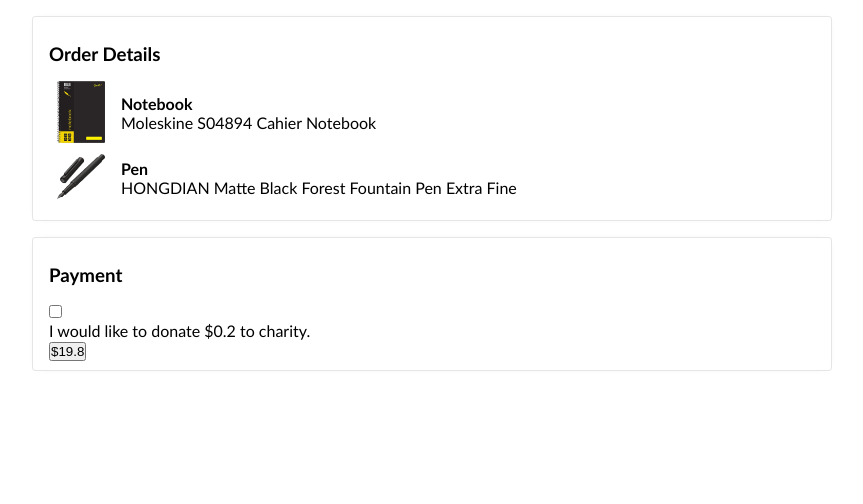
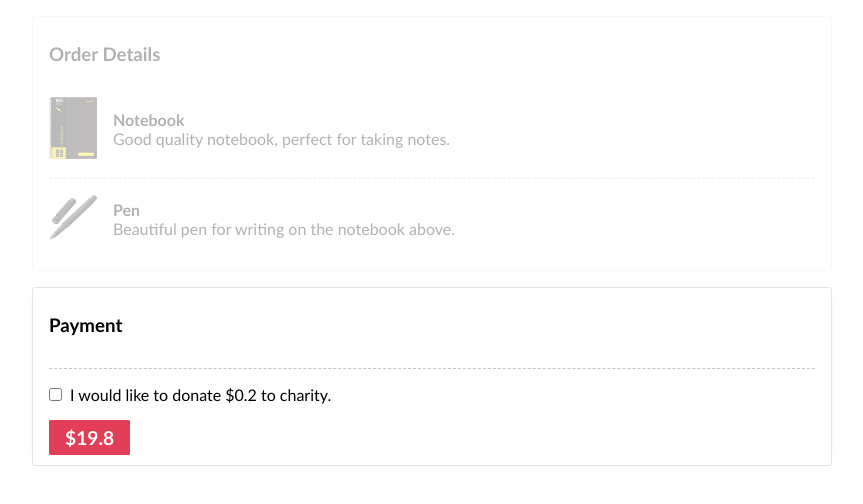
Before and after one commit to abruzzi/round-up-tdd, a React (Create React App) app: page / in a window 1280 px wide. Shown: the top 504 px of the page, without its empty margins (208-1071 px from the left). Built offline with nearby package versions, Linux system fonts and the light colour scheme; no server answers.

Commit message:
payment with network

```diff
--- a/public/index.html
+++ b/public/index.html
@@ -24,7 +24,7 @@
       work correctly both with client-side routing and a non-root public URL.
       Learn how to configure a non-root public URL by running `npm run build`.
     -->
-    <title>React App</title>
+    <title>Go Shopping</title>
   </head>
   <body>
     <noscript>You need to enable JavaScript to run this app.</noscript>
--- a/src/order/OrderDetails.tsx
+++ b/src/order/OrderDetails.tsx
@@ -4,7 +4,7 @@
 import './orderdetails.css'
 export const OrderDetails = () => {
   return (
-    <div className="container">
+    <div className="container orderContainer">
       <h3>Order Details</h3>
       <ul>
         <li className="flex item">
@@ -13,7 +13,7 @@
           </div>
           <div>
             <h4>Notebook</h4>
-            <p>Moleskine S04894 Cahier Notebook</p>
+            <p>Good quality notebook, perfect for taking notes.</p>
           </div>
         </li>
         <li className="flex item">
@@ -22,7 +22,7 @@
           </div>
           <div>
             <h4>Pen</h4>
-            <p>HONGDIAN Matte Black Forest Fountain Pen Extra Fine</p>
+            <p>Beautiful pen for writing on the notebook above.</p>
           </div>
         </li>
       </ul>
--- a/src/order/orderdetails.css
+++ b/src/order/orderdetails.css
@@ -1,3 +1,6 @@
+.orderContainer {
+  opacity: 0.3;
+}
 
 .flex {
   display: flex;
@@ -5,8 +8,9 @@
 }
 
 .item {
-  margin: 0.5rem;
+  padding-block: 1rem;
 }
+
 
 .item > div:nth-child(2) {
   margin-left: 1rem;
@@ -18,6 +22,12 @@
 
 li {
   list-style: none;
+  border-bottom: 1px dashed #c4c4c4;
+}
+
+
+.item:last-child {
+  border-bottom: 1px dotted transparent;
 }
 
 img {
--- /dev/null
+++ b/src/round-up/Payment.css
@@ -0,0 +1,35 @@
+.paymentButton {
+  font-family: "Gill Sans", "Ubuntu", sans-serif;
+  border: none;
+  padding: 0.4rem 1rem;
+  border-radius: 0.1rem;
+  background-color: #e23e57;
+  color: white;
+  font-weight: bold;
+  font-size: 1.2rem;
+}
+
+.paymentMethods label {
+  display: block;
+  margin-block: 0.4rem;
+}
+
+.paymentMethods label span {
+  margin-left: 0.4rem;
+}
+
+.paymentMethods {
+  padding-bottom: 1rem;
+  margin: 1rem 0;
+  border-bottom: 1px dashed #c4c4c4;
+}
+
+.donation {
+  margin-block: 1rem;
+}
+
+.donation label {
+  display: flex;
+  gap: 0.5rem;
+  align-items: center;
+}
--- a/src/round-up/Payment.tsx
+++ b/src/round-up/Payment.tsx
@@ -1,55 +1,43 @@
-import { useMemo, useState } from "react";
-import { useRoundUp } from "./useRoundUp";
+import "./Payment.css";
+import { usePaymentMethods } from "./usePaymentMethods";
+import { PaymentMethods } from "./PaymentMethods";
+import { useEffect, useState } from "react";
 
-function formatMessage(agreeToDonate: boolean, tip: number) {
-  return agreeToDonate
-    ? "Thanks for your donation."
-    : `I would like to donate $${tip} to charity.`;
-}
+export const Payment = ({ amount }: { amount: number }) => {
+  const [agreeToDonate, setAgreeToDonate] = useState<boolean>(false);
+  const [total, setTotal] = useState<number>(amount);
+  const [tip, setTip] = useState<number>(0);
 
-export const Payment = ({
-  amount,
-  methods = [],
-}: {
-  amount: number;
-  methods?: string[];
-}) => {
-  const [agreeToDonate, setAgreeToDonate] = useState<boolean>(false);
-  const { total, tip } = useRoundUp(amount, agreeToDonate);
+  useEffect(() => {
+    setTotal(agreeToDonate ? Math.floor(amount + 1) : amount);
+    setTip(parseFloat((Math.floor(amount + 1) - amount).toPrecision(2)));
+  }, [agreeToDonate, amount])
 
   const handleChange = () => {
     setAgreeToDonate((agreeToDonate) => !agreeToDonate);
   };
 
-  const paymentMethods = useMemo(() => {
-    if (methods.length > 0) {
-      const extended = methods.map((method) => ({
-        provider: method,
-        label: `Pay with ${method}`,
-      }));
-      extended.push({ provider: "cash", label: "Pay in cash" });
-      return extended;
-    }
-    return [];
-  }, [methods]);
+  const { paymentMethods } = usePaymentMethods();
 
   return (
     <div className="container">
       <h3>Payment</h3>
-      <ul>
-        {paymentMethods.map((method) => (
-          <li key={method.provider}>{method.label}</li>
-        ))}
-      </ul>
+      <div className="paymentMethods">
+        <PaymentMethods paymentMethods={paymentMethods} />
+      </div>
+      <div className="donation">
         <label>
           <input
             type="checkbox"
             onChange={handleChange}
             checked={agreeToDonate}
           />
-        <p>{formatMessage(agreeToDonate, tip)}</p>
+          <p>{agreeToDonate
+            ? "Thanks for your donation."
+            : `I would like to donate $${tip} to charity.`}</p>
         </label>
-      <button>${total}</button>
+      </div>
+      <button className="paymentButton">${total}</button>
     </div>
   );
 };
--- /dev/null
+++ b/src/round-up/PaymentMethod.ts
@@ -0,0 +1,25 @@
+export type RemotePaymentMethod = {
+  name: string;
+  countryCode?: string;
+  id?: string;
+};
+
+export class PaymentMethod {
+  private remotePaymentMethod: RemotePaymentMethod;
+
+  constructor(remotePaymentMethod: RemotePaymentMethod) {
+    this.remotePaymentMethod = remotePaymentMethod
+  }
+
+  get provider() {
+    return this.remotePaymentMethod.name;
+  }
+
+  get label() {
+    return `Pay with ${this.remotePaymentMethod.name}`;
+  }
+
+  get isDefaultMethod() {
+    return this.provider === 'cash';
+  }
+}
--- /dev/null
+++ b/src/round-up/PaymentMethods.tsx
@@ -0,0 +1,22 @@
+import {PaymentMethod} from "./PaymentMethod";
+import {Fragment} from "react";
+
+export const PaymentMethods = ({
+                                 paymentMethods,
+                               }: {
+  paymentMethods: PaymentMethod[];
+}) => (
+  <Fragment>
+    {paymentMethods.map((method) => (
+      <label key={method.provider}>
+        <input
+          type="radio"
+          name="payment"
+          value={method.provider}
+          defaultChecked={method.isDefaultMethod}
+        />
+        <span>{method.label}</span>
+      </label>
+    ))}
+  </Fragment>
+);
--- /dev/null
+++ b/src/round-up/usePaymentMethods.ts
@@ -0,0 +1,39 @@
+import { useEffect, useState } from "react";
+import { PaymentMethod, RemotePaymentMethod } from "./PaymentMethod";
+
+const payInCash = new PaymentMethod({ name: "cash" });
+
+const convertPaymentMethods = (methods: RemotePaymentMethod[]) => {
+  if (methods.length === 0) {
+    return [];
+  }
+
+  const extended: PaymentMethod[] = methods.map(
+    (method) => new PaymentMethod(method)
+  );
+  extended.push(payInCash);
+
+  return extended;
+};
+
+export const usePaymentMethods = () => {
+  const [paymentMethods, setPaymentMethods] = useState<PaymentMethod[]>([]);
+
+  useEffect(() => {
+    const fetchPaymentMethods = async () => {
+      const url =
+        "https://5a2f495fa871f00012678d70.mockapi.io/api/payment-methods?countryCode=AU";
+
+      const response = await fetch(url);
+      const methods: RemotePaymentMethod[] = await response.json();
+
+      setPaymentMethods(convertPaymentMethods(methods))
+    };
+
+    fetchPaymentMethods();
+  });
+
+  return {
+    paymentMethods
+  }
+}
--- a/src/round-up/useRoundUp.tsx
+++ /dev/null
@@ -1,24 +0,0 @@
-import {useEffect, useState} from "react";
-
-function calculateRoundUp(amount: number) {
-  return Math.floor(amount + 1);
-}
-
-function calculateTip(amount: number) {
-  return parseFloat((calculateRoundUp(amount) - amount).toPrecision(2));
-}
-
-export const useRoundUp = (amount: number, agreeToDonate: boolean) => {
-  const [total, setTotal] = useState<number>(amount);
-  const [tip, setTip] = useState<number>(0);
-
-  useEffect(() => {
-    setTotal(agreeToDonate ? calculateRoundUp(amount) : amount);
-    setTip(calculateTip(amount));
-  }, [agreeToDonate, amount])
-
-  return {
-    total,
-    tip
-  }
-}
```
Also changed, not shown: 1 other file (tests, documents, lock files or other folders). Lines whose indentation alone changed are shown as unchanged.
